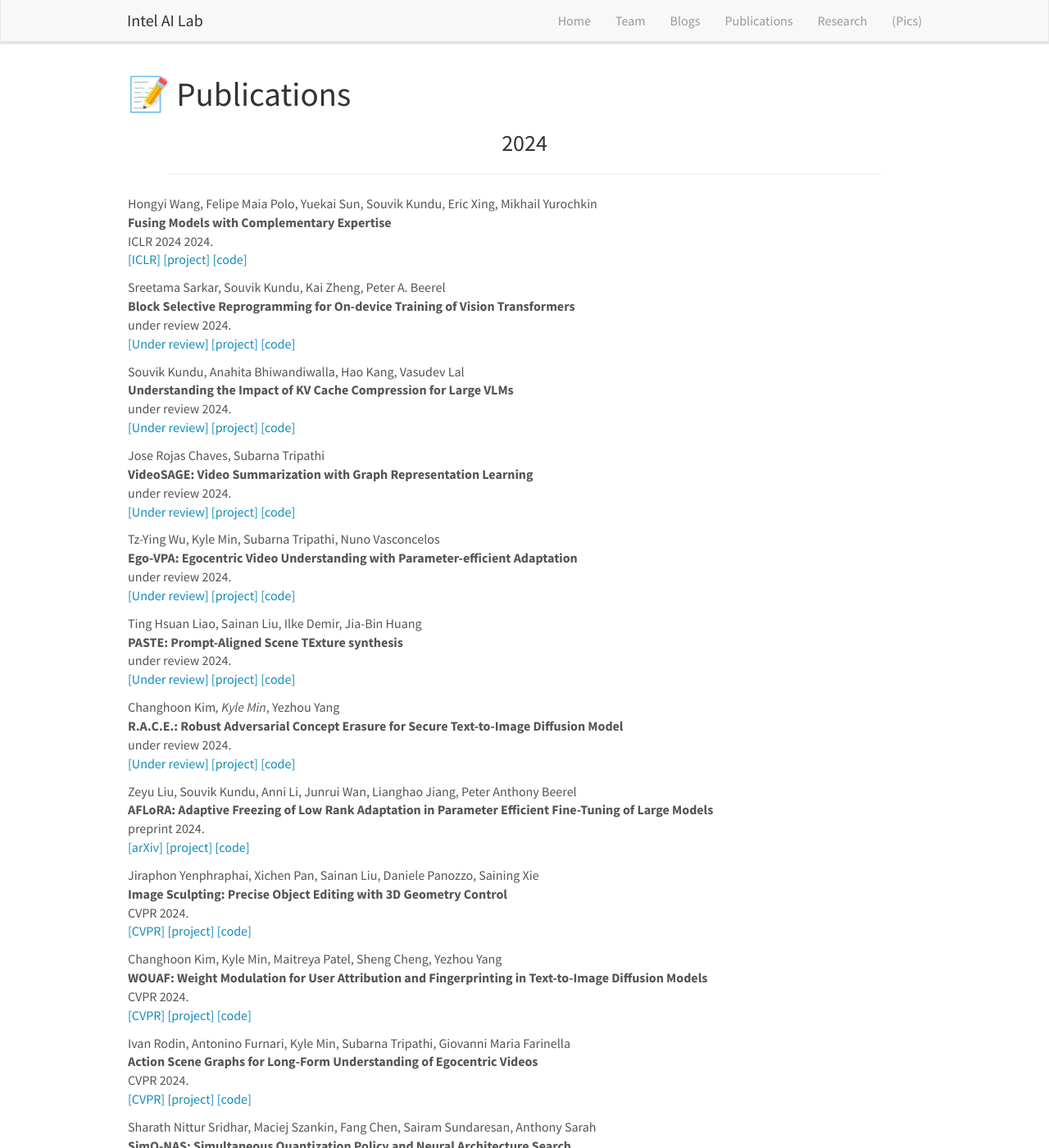
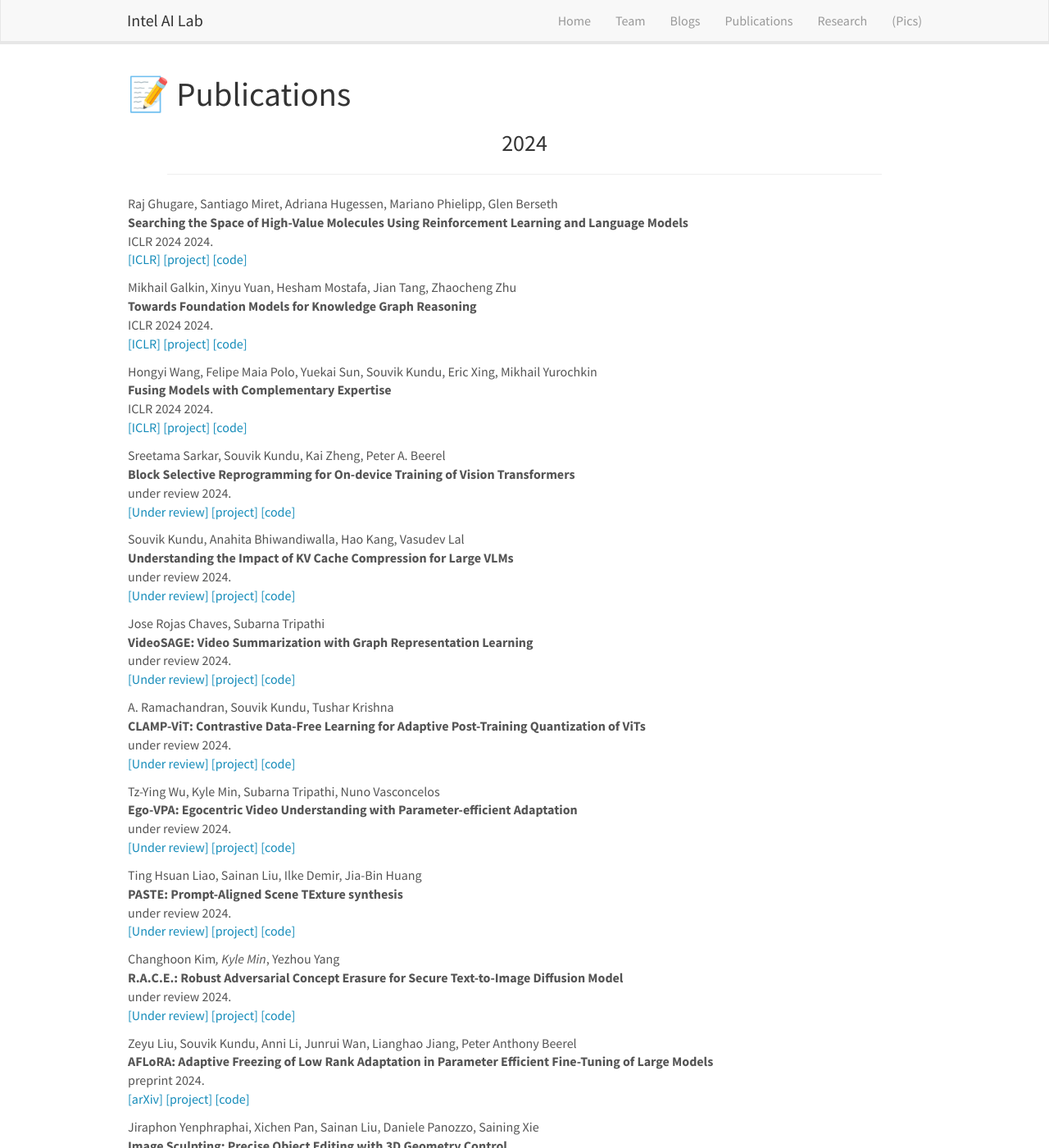
Before and after one commit to intelailabpage/intelailabpage.github.io, a Jekyll site: the page built from _pages/publications.md, in a window 1280 px wide and 1400 px high. Shown: the whole window at 82% size. Built offline with Jekyll 4.4.1, drawn with Linux system fonts in a browser that asks for light colours; nearby versions of some CDN libraries.

Commit message:
Update publist.yml

```diff
--- a/_data/publist.yml
+++ b/_data/publist.yml
@@ -1,3 +1,37 @@
+- address: Vienna
+  title: "Searching the Space of High-Value Molecules Using Reinforcement Learning and Language Models"
+  author: Raj Ghugare, Santiago Miret, Adriana Hugessen, Mariano Phielipp, Glen Berseth
+  link:
+    display: ICLR
+    url:
+  ref: Ghugare2024
+  venue: ICLR 2024
+  year: '2024'
+  pub_type: conference
+  project:
+    display: project
+    url:
+  code:
+    display: code
+    url:
+
+- address: Vienna
+  title: "Towards Foundation Models for Knowledge Graph Reasoning"
+  author: Mikhail Galkin, Xinyu Yuan, Hesham Mostafa, Jian Tang, Zhaocheng Zhu
+  link:
+    display: ICLR
+    url:
+  ref: Galkin2024
+  venue: ICLR 2024
+  year: '2024'
+  pub_type: conference
+  project:
+    display: project
+    url:
+  code:
+    display: code
+    url:
+
 - address: Vienna
   title: "Fusing Models with Complementary Expertise"
   author: Hongyi Wang, Felipe Maia Polo, Yuekai Sun, Souvik Kundu, Eric Xing, Mikhail Yurochkin
@@ -56,6 +90,23 @@
     display: Under review
     url:
   ref: Chaves2024
+  venue: under review
+  year: '2024'
+  pub_type: conference
+  project:
+    display: project
+    url:
+  code:
+    display: code
+    url:
+
+- address: XXX
+  title: "CLAMP-ViT: Contrastive Data-Free Learning for Adaptive Post-Training Quantization of ViTs"
+  author: A. Ramachandran, Souvik Kundu, Tushar Krishna
+  link:
+    display: Under review
+    url:
+  ref: Ramachandran2024
   venue: under review
   year: '2024'
   pub_type: conference
```
